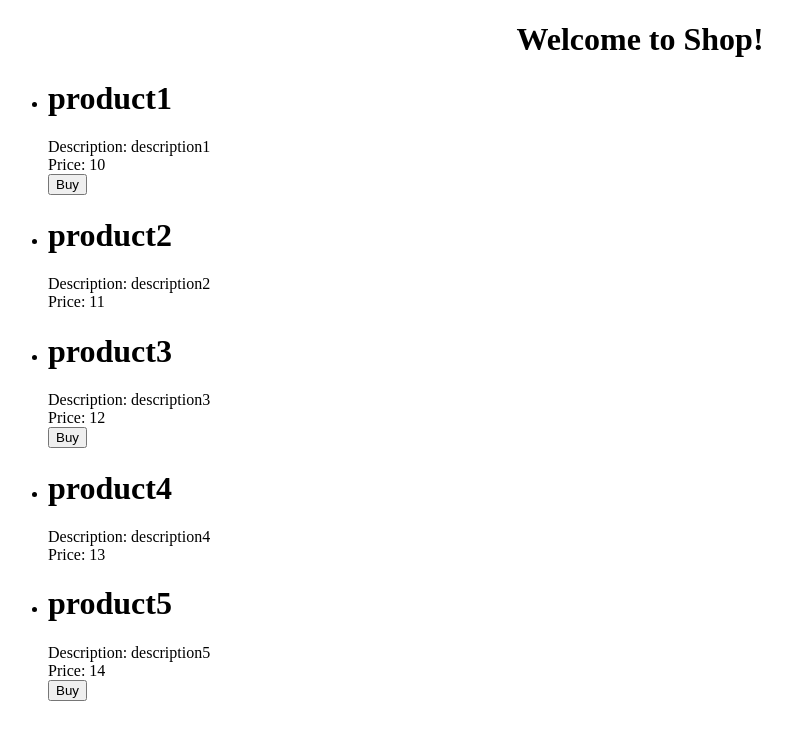
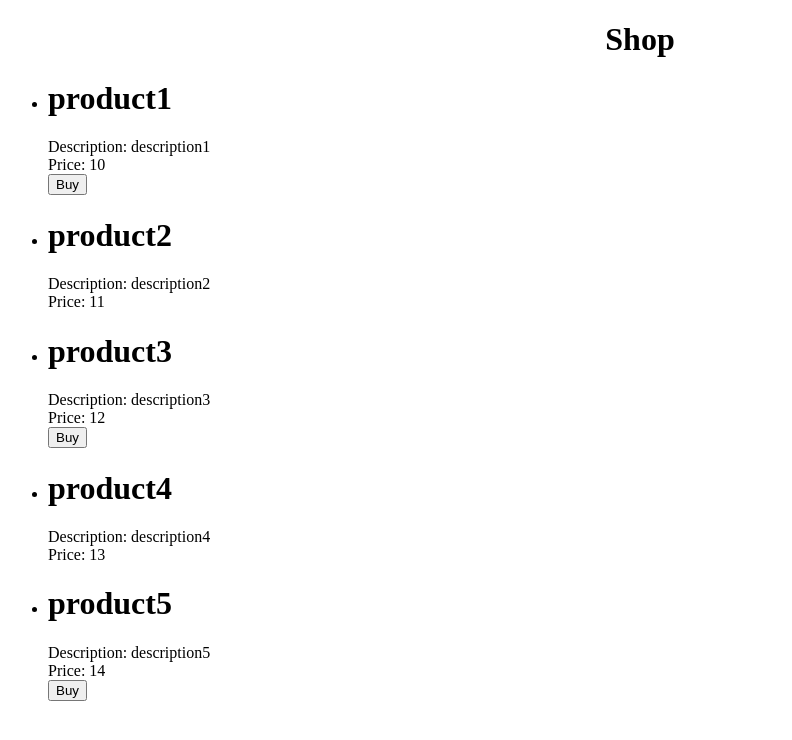
Before and after one commit to kostiantyn-mazur-epam/angular, an Angular app: page / in a window 1280 px wide. Shown: the top 740 px of the page, without its empty margins (0-792 px from the left). Built offline with nearby package versions, Linux system fonts and the light colour scheme.

Commit message:
#Task2 - Used template variable to set title.

```diff
--- a/src/app/app.component.html
+++ b/src/app/app.component.html
@@ -1,8 +1,6 @@
 <!--The content below is only a placeholder and can be replaced.-->
 <div style="text-align:center">
-  <h1>
-    Welcome to {{ title }}!
-  </h1>
+  <h1 #appTitle></h1>
 </div>
 <app-product-list></app-product-list>
 <app-cart-list></app-cart-list>
--- a/src/app/app.component.ts
+++ b/src/app/app.component.ts
@@ -1,12 +1,14 @@
-import { Component } from '@angular/core';
-
-//import { ProductComponent } from './product/component/product.component';
+import { Component, ViewChild, ElementRef, AfterViewInit } from '@angular/core';
 
 @Component({
   selector: 'app-root',
   templateUrl: './app.component.html',
   styleUrls: ['./app.component.css']
 })
-export class AppComponent {
-  title = 'Shop';
+export class AppComponent implements AfterViewInit {
+  @ViewChild('appTitle') title: ElementRef;
+
+  ngAfterViewInit() {
+    this.title.nativeElement.textContent = 'Shop';
+  }
 }
```
